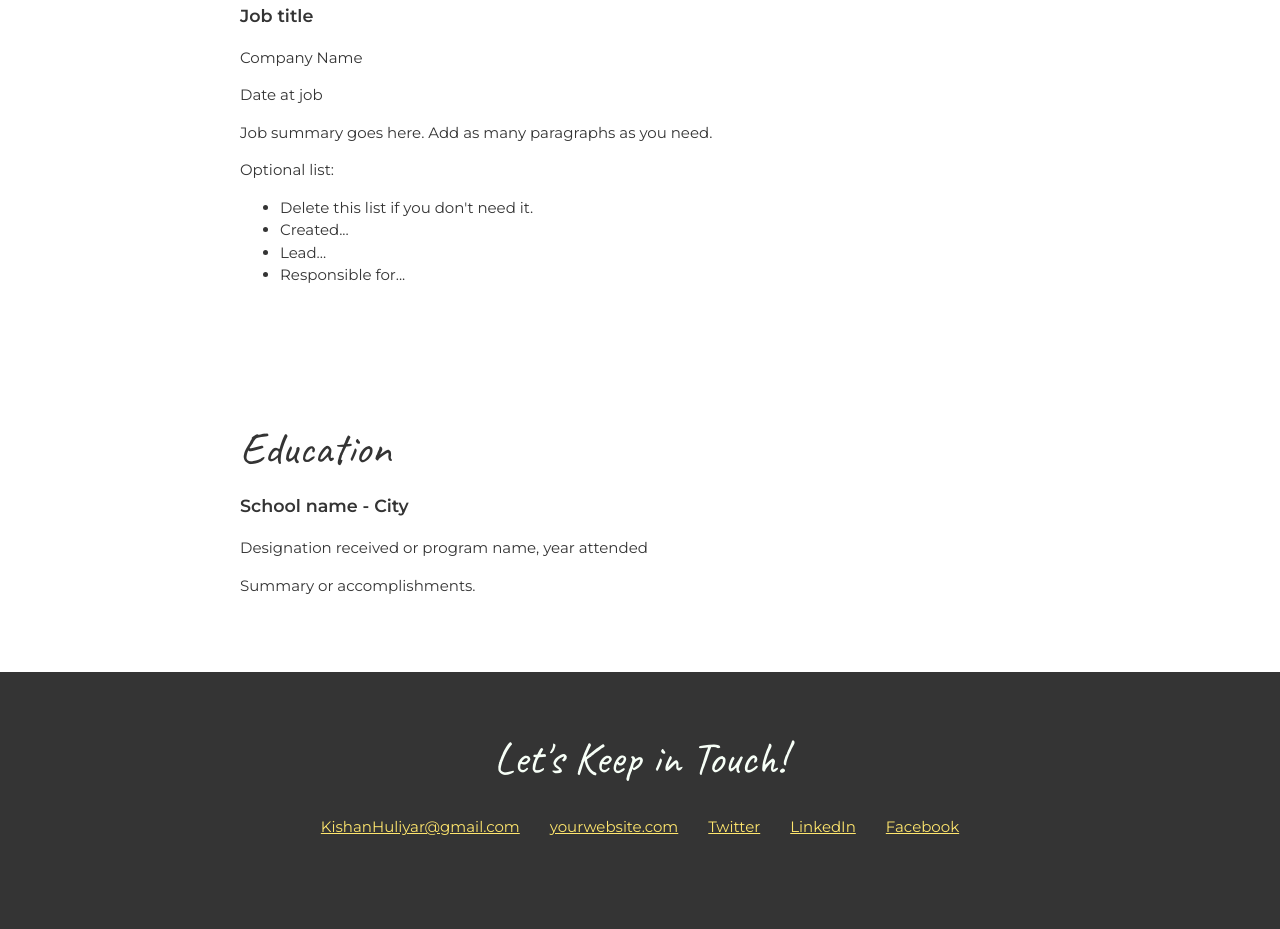
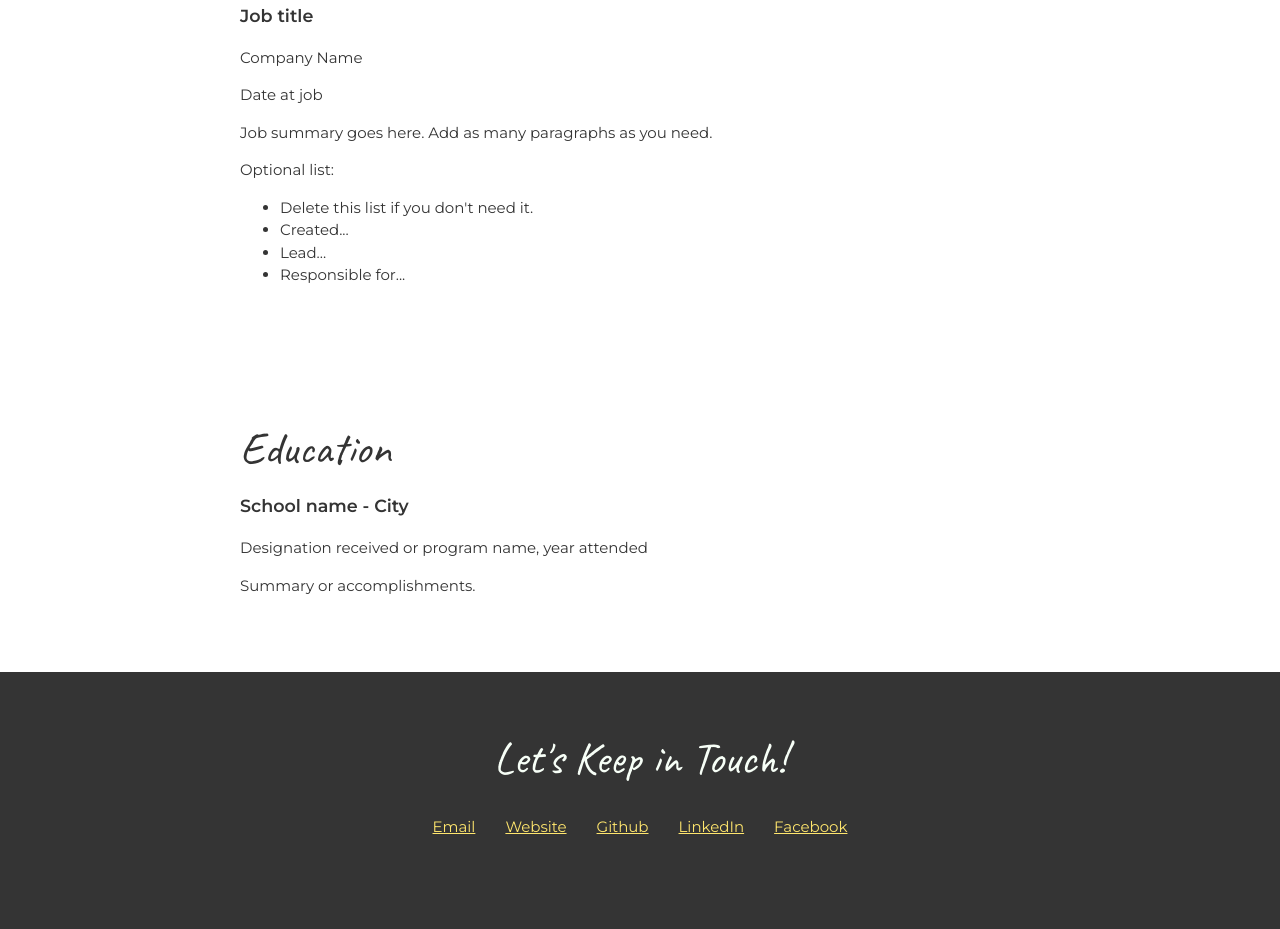
Before and after one commit to kishanhj/CSS_Portfolio, a plain HTML site: page index.html in a window 1280 px wide. Shown: the part 952-1881 px from the top of the page. Drawn offline with Linux system fonts and the light colour scheme.

Commit message:
links changed

```diff
--- a/index.html
+++ b/index.html
@@ -89,11 +89,11 @@
 
           <!-- Social media and contact links. Add or remove any networks. -->
           <ul class="contact-list">
-            <li><a href="mailto:KishanHuliyar@gmail.com" target="_blank">KishanHuliyar@gmail.com</a></li>
-            <li><a href="http://yourwebsite.com" target="_blank">yourwebsite.com</a></li>
-            <li><a href="#" target="_blank">Twitter</a></li>
-            <li><a href="#" target="_blank">LinkedIn</a></li>
-            <li><a href="#" target="_blank">Facebook</a></li>
+            <li><a href="mailto:KishanHuliyar@gmail.com" target="_blank">Email</a></li>
+            <li><a href="https://kishanhj.github.io" target="_blank">Website</a></li>
+            <li><a href="https://github.com/kishanhj" target="_blank">Github</a></li>
+            <li><a href="https://www.linkedin.com/in/kishanhuliyar" target="_blank">LinkedIn</a></li>
+            <li><a href="https://www.facebook.com/kishanhj" target="_blank">Facebook</a></li>
           </ul>
         </div>
       </footer>
```
